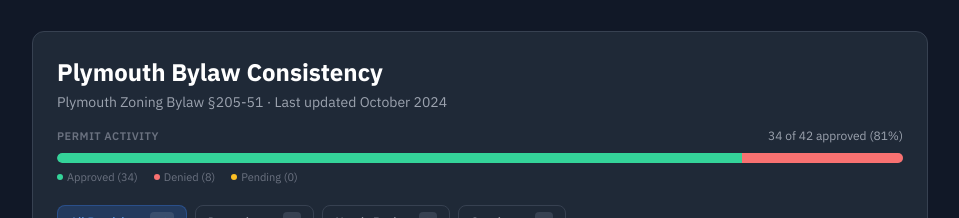
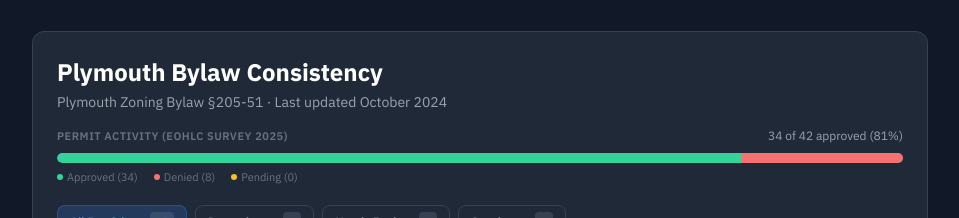
Before and after one commit to atwoodcollects/adupulse, a Next.js app: page /compliance in a window 1280 px wide. Shown: the part 789-1007 px from the top of the page, without its empty margins (160-1119 px from the left). Built offline with nearby package versions, Linux system fonts and the light colour scheme.

Commit message:
fix: add EOHLC survey source to permit data label

```diff
--- a/src/app/compliance/ComplianceTracker.tsx
+++ b/src/app/compliance/ComplianceTracker.tsx
@@ -268,7 +268,7 @@ export default function ComplianceTracker() {
         <div className="mb-5">
           <div className="flex items-center justify-between mb-2">
             <p className="text-[11px] font-semibold uppercase tracking-wider text-gray-500">
-              Permit Activity
+              Permit Activity (EOHLC Survey 2025)
             </p>
             <p className="text-xs text-gray-400">
               {town.permits.approved} of {town.permits.submitted} approved (
```
